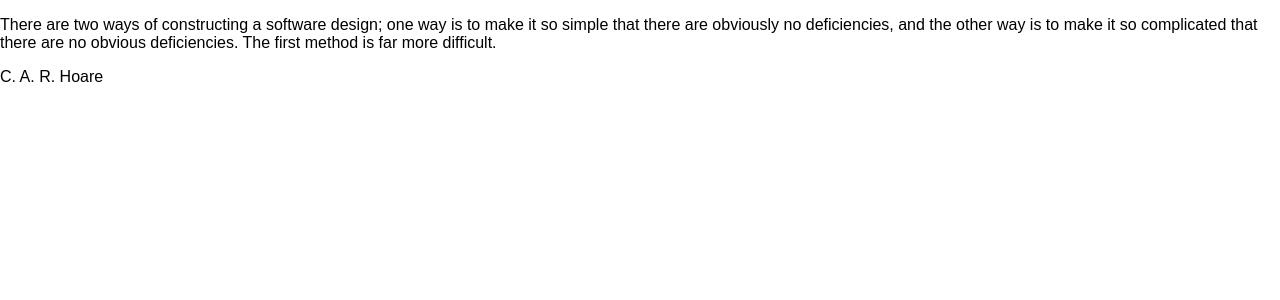
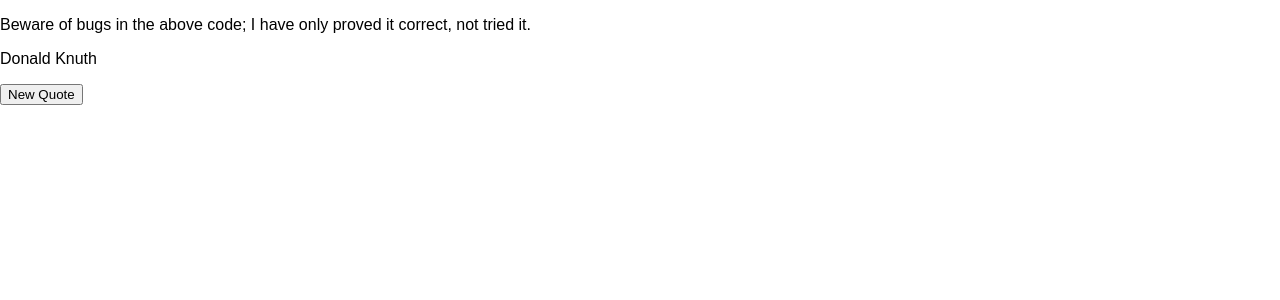
Before and after one commit to izabelka/random-quote-machine, a React (Create React App) app: page / in a window 1280 px wide. Shown: the top 300 px of the page. Built offline with nearby package versions, Linux system fonts and the light colour scheme.

Commit message:
Add new quote button and make it work

```diff
--- a/src/App.js
+++ b/src/App.js
@@ -4,7 +4,7 @@
 import './App.css';
 
 class App extends Component {
-    constructor(props) {
+  constructor(props) {
     super(props);
     this.state = {
       quotelist: [],
@@ -15,7 +15,13 @@
   componentDidMount() {
     this.setState({
       quotelist: quoteList,
-      randomIndex: Math.floor(Math.random()*quoteList.length+1)
+      randomIndex: Math.floor(Math.random()*quoteList.length)
+    });
+  }
+
+  newQuote() {
+      this.setState({
+        randomIndex: Math.floor(Math.random()*quoteList.length)
     });
   }
 
@@ -32,6 +38,7 @@
     return (
       <div className="container">
         {quotelist[this.state.randomIndex]}
+        <button onClick={this.newQuote.bind(this)}>New Quote</button>
       </div>
     );
   }
```
